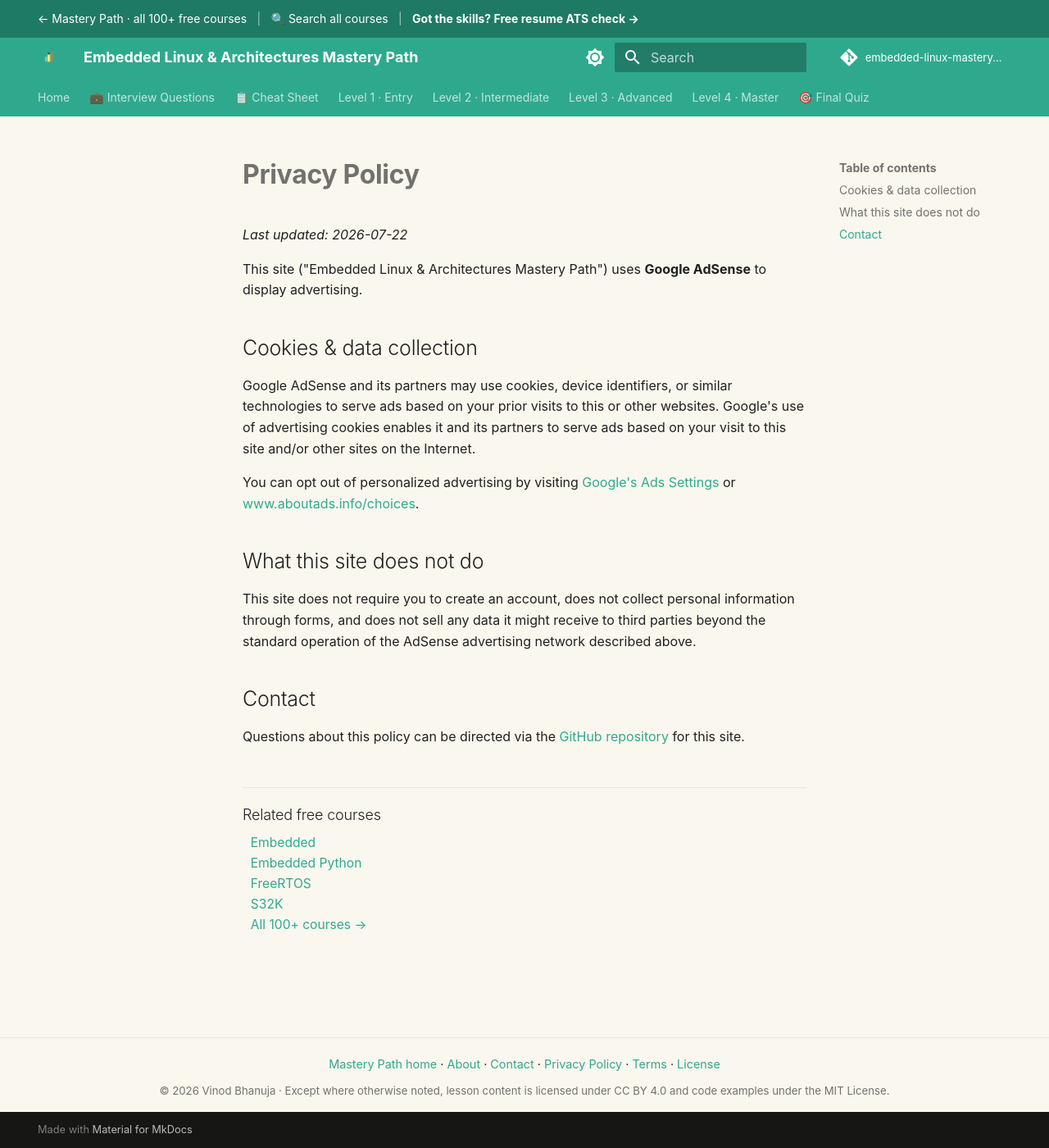
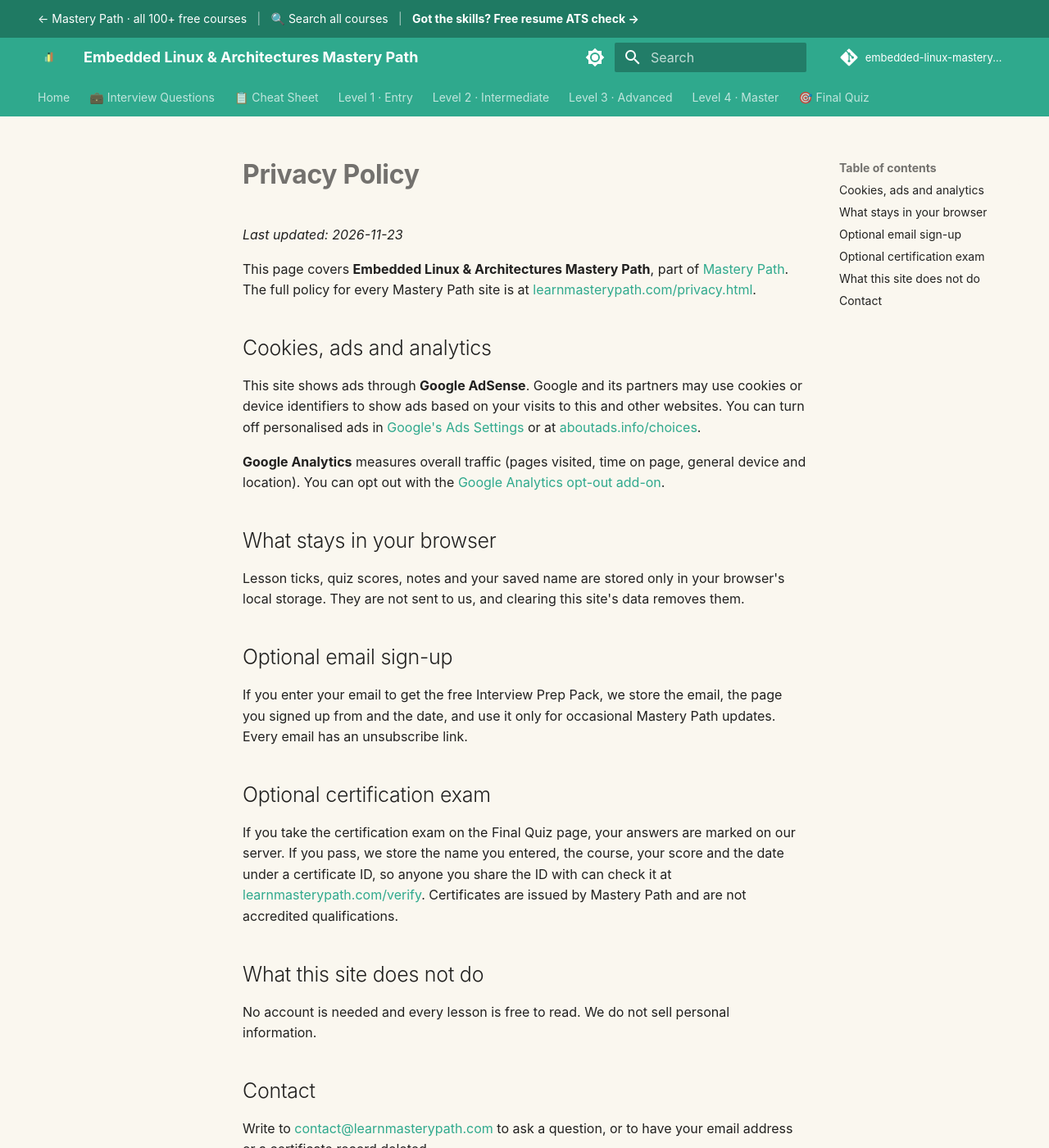
Before and after one commit to SIGILIPELLI/embedded-linux-mastery-path, an MkDocs documentation site: the page built from docs/privacy.md, in a window 1280 px wide and 1400 px high. Shown: the whole window at 82% size. Built offline with MkDocs 1.6.1 and Material for MkDocs 9.7.7, drawn with Linux system fonts in a browser that asks for light colours; comment, search, counter and statistics services are not loaded.

Commit message:
Update privacy page: progress stays in the browser, optional email sign-up and certification exam, link to the full policy
Co-Authored-By: Claude Opus 5.5 <noreply@anthropic.com>

```diff
--- a/docs/privacy.md
+++ b/docs/privacy.md
@@ -1,34 +1,35 @@
 ---
-description: "Privacy policy for the free Embedded Linux & Architectures Mastery Path: how Google Analytics and AdSense cookies are used, what is not collected, and how to opt out."
+description: "Privacy policy for the free Embedded Linux & Architectures Mastery Path: cookies for ads and analytics, what stays in your browser, and the optional email sign-up and certification exam."
 ---
 
 # Privacy Policy
 
-_Last updated: 2026-07-22_
+_Last updated: 2026-11-23_
 
-This site ("Embedded Linux & Architectures Mastery Path") uses **Google
-AdSense** to display advertising.
+This page covers **Embedded Linux & Architectures Mastery Path**, part of [Mastery Path](https://learnmasterypath.com/). The full policy for every Mastery Path site is at [learnmasterypath.com/privacy.html](https://learnmasterypath.com/privacy.html).
 
-## Cookies & data collection
+## Cookies, ads and analytics
 
-Google AdSense and its partners may use cookies, device identifiers, or similar
-technologies to serve ads based on your prior visits to this or other websites.
-Google's use of advertising cookies enables it and its partners to serve ads
-based on your visit to this site and/or other sites on the Internet.
+This site shows ads through **Google AdSense**. Google and its partners may use cookies or device identifiers to show ads based on your visits to this and other websites. You can turn off personalised ads in [Google's Ads Settings](https://adssettings.google.com/) or at [aboutads.info/choices](https://www.aboutads.info/choices/).
 
-You can opt out of personalized advertising by visiting
-[Google's Ads Settings](https://adssettings.google.com/) or
-[www.aboutads.info/choices](https://www.aboutads.info/choices/).
+**Google Analytics** measures overall traffic (pages visited, time on page, general device and location). You can opt out with the [Google Analytics opt-out add-on](https://tools.google.com/dlpage/gaoptout).
+
+## What stays in your browser
+
+Lesson ticks, quiz scores, notes and your saved name are stored only in your browser's local storage. They are not sent to us, and clearing this site's data removes them.
+
+## Optional email sign-up
+
+If you enter your email to get the free Interview Prep Pack, we store the email, the page you signed up from and the date, and use it only for occasional Mastery Path updates. Every email has an unsubscribe link.
+
+## Optional certification exam
+
+If you take the certification exam on the Final Quiz page, your answers are marked on our server. If you pass, we store the name you entered, the course, your score and the date under a certificate ID, so anyone you share the ID with can check it at [learnmasterypath.com/verify](https://learnmasterypath.com/verify/). Certificates are issued by Mastery Path and are not accredited qualifications.
 
 ## What this site does not do
 
-This site does not require you to create an account, does not collect personal
-information through forms, and does not sell any data it might receive to third
-parties beyond the standard operation of the AdSense advertising network
-described above.
+No account is needed and every lesson is free to read. We do not sell personal information.
 
 ## Contact
 
-Questions about this policy can be directed via the
-[GitHub repository](https://github.com/SIGILIPELLI/embedded-linux-mastery-path)
-for this site.
+Write to [contact@learnmasterypath.com](mailto:contact@learnmasterypath.com) to ask a question, or to have your email address or a certificate record deleted.
```
